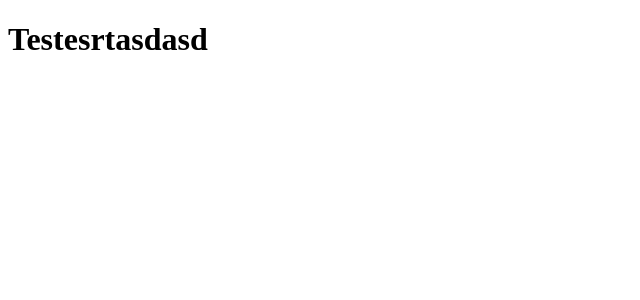
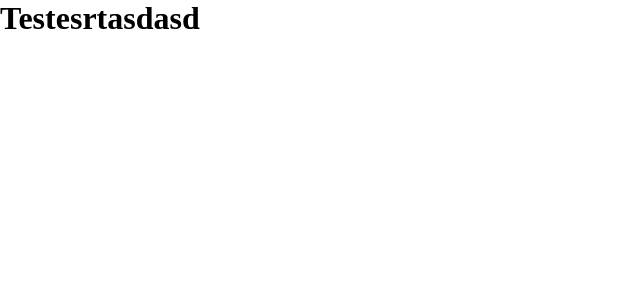
Before and after one commit to eduardocar83/rocketseat-reactjs-ignite, a React app in the folder 01-github-explorer/: page / in a window 1280 px wide. Shown: the top 300 px of the page, without its empty margins (0-640 px from the left). Built offline with nearby package versions, Linux system fonts and the light colour scheme.

Commit message:
01-github-explorer importando arquivos css

```diff
--- a/01-github-explorer/package.json
+++ b/01-github-explorer/package.json
@@ -4,9 +4,8 @@
   "main": "index.js",
   "license": "MIT",
   "scripts": {
-    "dev":   "cross-env NODE_ENV=development webpack serve",
+    "dev": "cross-env NODE_ENV=development webpack serve",
     "build": "cross-env NODE_ENV=production webpack"
-
   },
   "dependencies": {
     "react": "^17.0.2",
@@ -19,7 +18,9 @@
     "@babel/preset-react": "^7.16.7",
     "babel-loader": "^8.2.3",
     "cross-env": "^7.0.3",
+    "css-loader": "^6.6.0",
     "html-webpack-plugin": "^5.5.0",
+    "style-loader": "^3.3.1",
     "webpack": "^5.69.1",
     "webpack-cli": "^4.9.2",
     "webpack-dev-server": "^4.7.4"
--- a/01-github-explorer/src/App.jsx
+++ b/01-github-explorer/src/App.jsx
@@ -1,4 +1,6 @@
+import './styles/global.css';
 import React from 'react';
+
 
 export function App() {
     return <h1>Testesrtasdasd</h1>
--- /dev/null
+++ b/01-github-explorer/src/styles/global.css
@@ -0,0 +1,10 @@
+* {
+    margin: 0;
+    padding: 0;
+    box-sizing: border-box;
+
+}
+
+body {
+    font: Arial, Helvetica, sans-serif;
+}
--- a/01-github-explorer/webpack.config.js
+++ b/01-github-explorer/webpack.config.js
@@ -28,7 +28,13 @@
                 test: /\.jsx$/,
                 exclude: /node_modules/,
                 use: 'babel-loader'
+            },
+            {
+                test: /\.css$/,
+                exclude: /node_modules/,
+                use: ['style-loader', 'css-loader']
             }
         ],
+
     }
 }
```
Also changed, not shown: 1 other file (tests, documents, lock files or other folders).
